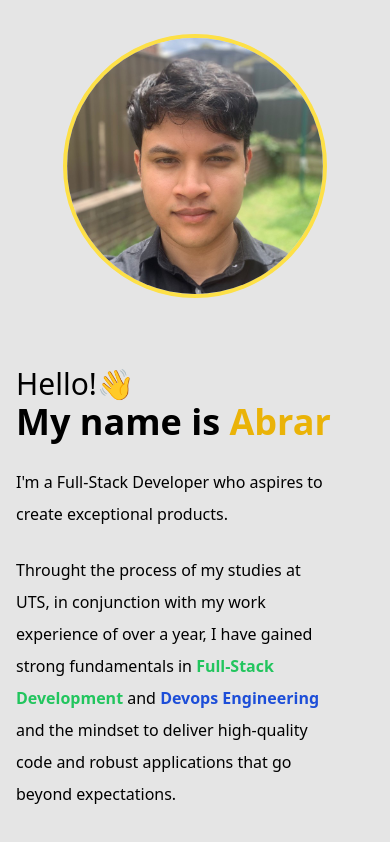
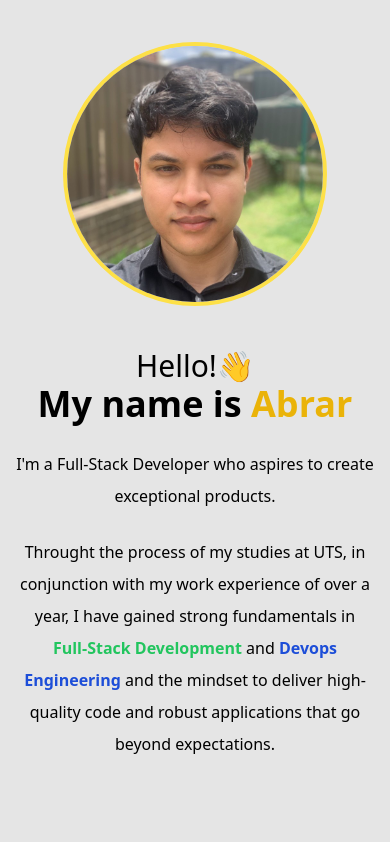
Before and after one commit to abrarbarbhuyia/portfolio-v2, a Next.js app: page / in a window 390 px wide. Built offline with nearby package versions, Linux system fonts and the light colour scheme.

Commit message:
feat: completed making header responsive

```diff
--- a/src/pages/index.tsx
+++ b/src/pages/index.tsx
@@ -14,7 +14,7 @@ const Home: NextPage = () => {
       <main className="flex h-screen justify-center bg-neutral-200">
         <div className="mx-auto flex h-full w-full max-w-7xl justify-center px-4">
           <div className="flex flex-row flex-wrap-reverse justify-center">
-            <div className="flex max-w-3xl flex-col justify-center pr-10">
+            <div className="flex max-w-3xl flex-col justify-top md:justify-center md:pr-10 text-center md:text-left">
               <div className="text-3xl font-light md:text-5xl">Hello!👋</div>
               <div className="text-4xl font-bold md:text-6xl">
                 My name is <span className="text-yellow-500">Abrar</span>
```
